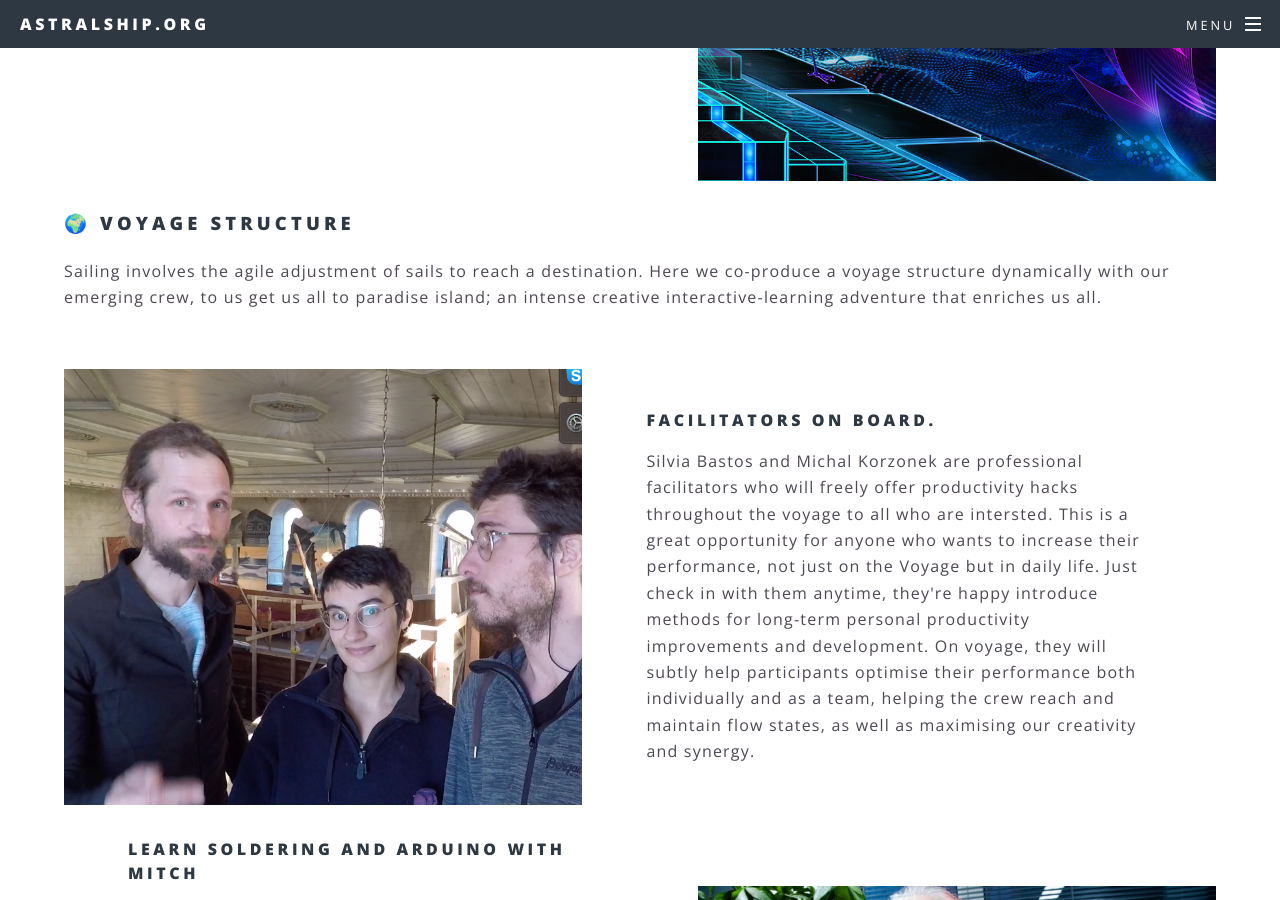
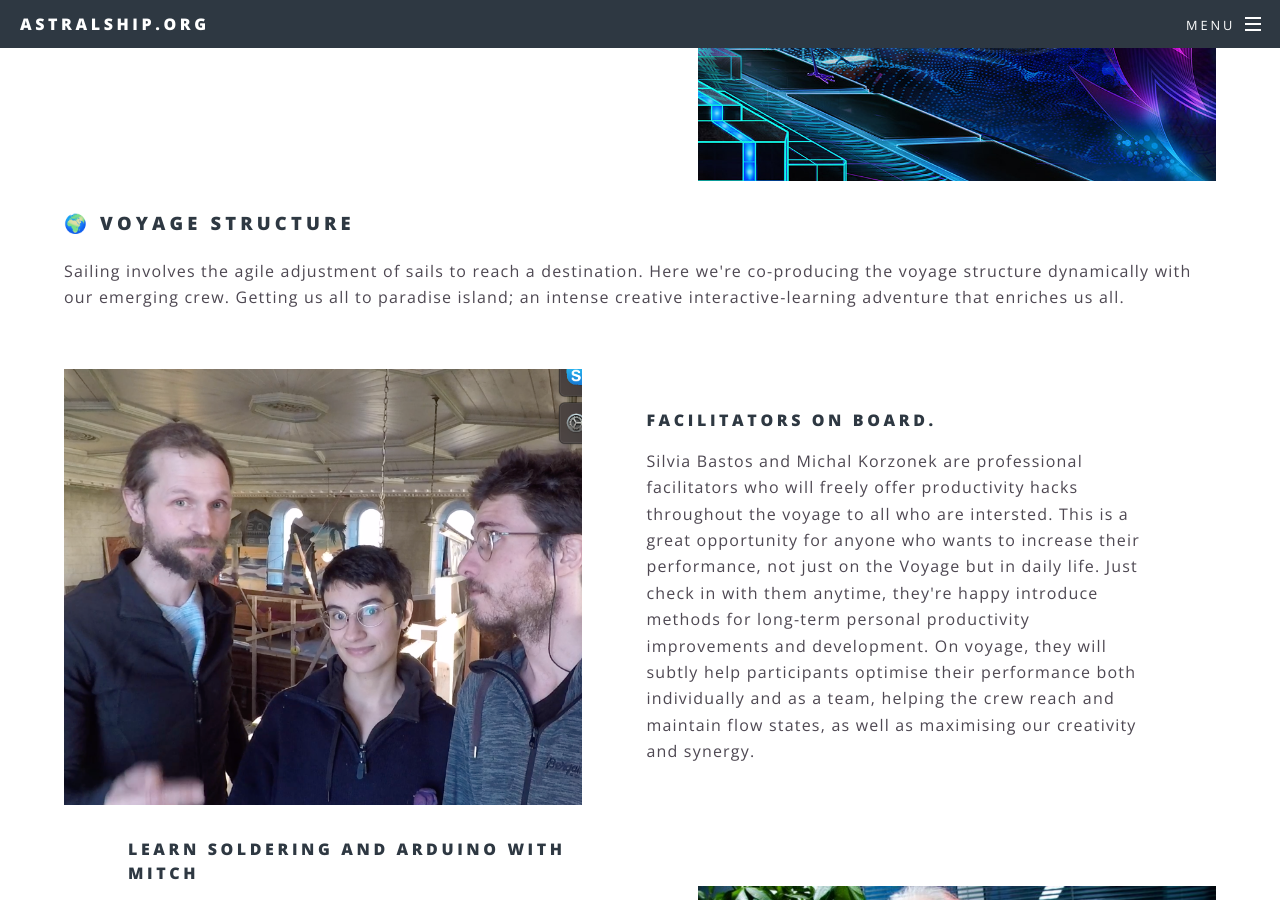
Before and after one commit to astralship/astralship.github.io, a Jekyll site: the page built from voyages.html, in a window 1280 px wide and 900 px high, scrolled down 2728 px. Built offline with Jekyll 4.4.1, drawn with Linux system fonts in a browser that asks for light colours; comment, search, counter and statistics services are not loaded.

Commit message:
updates voyage

```diff
--- a/voyages.html
+++ b/voyages.html
@@ -48,7 +48,7 @@ order: 1000
 
 <h3>🌍&nbsp;Voyage Structure</h3>
 
-<p>Sailing involves the agile adjustment of sails to reach a destination. Here we co-produce a voyage structure dynamically with our emerging crew, to us get us all to paradise island; an intense creative interactive-learning adventure that enriches us all.</p>
+<p>Sailing involves the agile adjustment of sails to reach a destination. Here we're co-producing the voyage structure dynamically with our emerging crew. Getting us all to paradise island; an intense creative interactive-learning adventure that enriches us all.</p>
 <br>
 <section class="spotlight3">
 	<div class="image"><img src="images/facilitators.png"  alt="" /></div>
```
